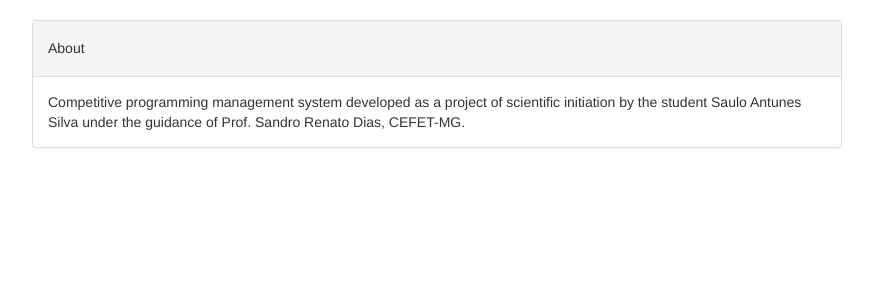
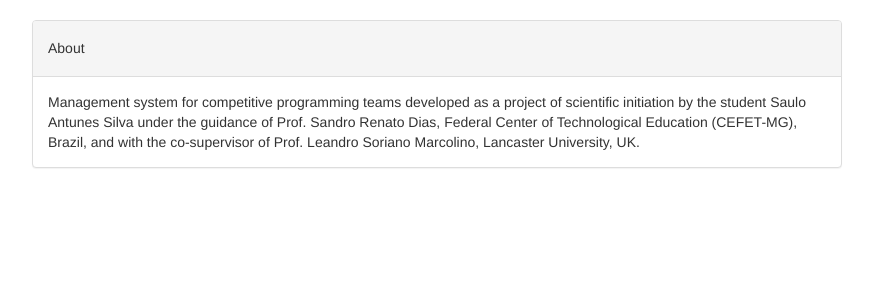
Before and after one commit to sauloantuness/bang, a Django app: page /about/ in a window 1280 px wide. Shown: the part 52-352 px from the top of the page, without its empty margins (203-1076 px from the left). Run offline with Django 3.2, Linux system fonts and the light colour scheme; the visitor is signed in with stand-in values (Sample User, id 1); some libraries are stand-ins or nearby versions.

Commit message:
Update about

```diff
--- a/bang/home/templates/home/about.html
+++ b/bang/home/templates/home/about.html
@@ -13,7 +13,7 @@
 						<h5>About</h5>
 					</div>
 					<div class="panel-body">
-						Competitive programming management system developed as a project of scientific initiation by the student Saulo Antunes Silva under the guidance of Prof. Sandro Renato Dias, CEFET-MG.
+						Management system for competitive programming teams developed as a project of scientific initiation by the student Saulo Antunes Silva under the guidance of Prof. Sandro Renato Dias, Federal Center of Technological Education (CEFET-MG), Brazil, and with the co-supervisor of Prof. Leandro Soriano Marcolino, Lancaster University, UK.
 					</div>
 				</div>
 			</div>
```
